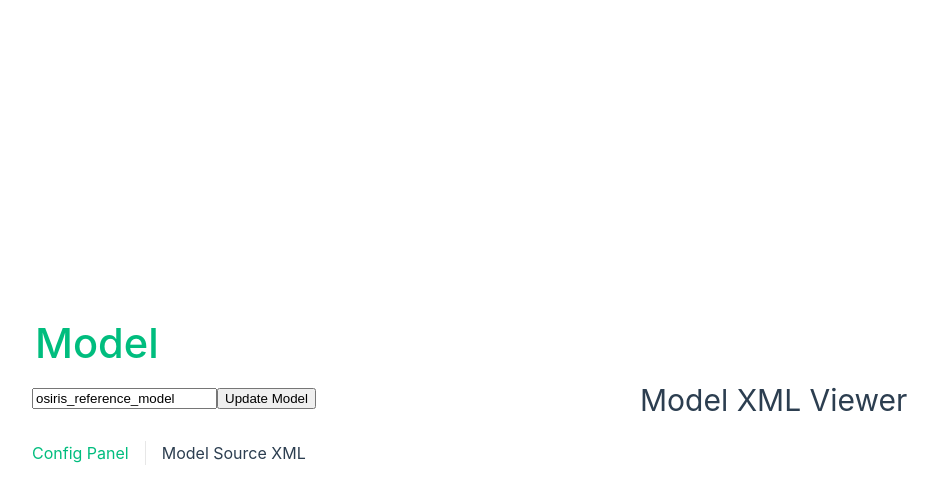
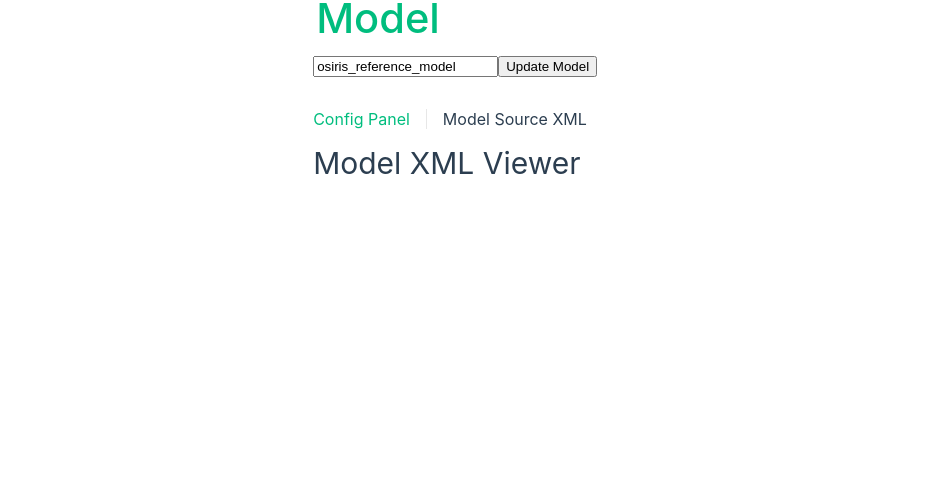
Before and after one commit to cosmoBots/porisViewer, a Vue app: page /xml in a window 1280 px wide. Shown: the top 502 px of the page, without its empty margins (0-938 px from the left). Built offline with nearby package versions, Linux system fonts and the light colour scheme.

Commit message:
Improving integration and styles

```diff
--- a/src/App.vue
+++ b/src/App.vue
@@ -1,7 +1,7 @@
 <template>
   <header>
     <div class="wrapper">
-      <modelSelector v-if="!remoteModel"  />
+      <modelSelector  />
 
       <nav>
         <RouterLink :to="{ name: 'config' }">Config Panel</RouterLink>
@@ -34,7 +34,9 @@
 <script setup>
 import { RouterLink, RouterView } from 'vue-router'
 import modelSelector from './components/ModelSelector.vue'
+
 let remoteModel = false
+//let thiskey = "1234"
 try {
   thiskey;
   remoteModel = true
@@ -47,8 +49,8 @@ try {
 
 <style scoped>
 header {
-  line-height: 1.5;
-  max-height: 100vh;
+  /*line-height: 1.5;
+  max-height: 100vh;*/
 }
 
 .logo {
@@ -83,7 +85,7 @@ nav a:first-of-type {
 
 @media (min-width: 1024px) {
   header {
-    display: flex;
+    /*display: flex;*/
     place-items: center;
     padding-right: calc(var(--section-gap) / 2);
   }
--- a/src/assets/base.css
+++ b/src/assets/base.css
@@ -59,13 +59,13 @@
 }
 
 body {
-  min-height: 100vh;
+  /* min-height: 100vh; */
   color: var(--color-text);
   background: var(--color-background);
   transition:
     color 0.5s,
     background-color 0.5s;
-  line-height: 1.6;
+  /* line-height: 1.6;*/
   font-family:
     Inter,
     -apple-system,
--- a/src/assets/main.css
+++ b/src/assets/main.css
@@ -1,8 +1,8 @@
 @import './base.css';
 
 #app {
-  max-width: 1280px;
-  margin: 0 auto;
+  /* max-width: 1280px; */
+  /* margin: 0 auto; */
   padding: 2rem;
   font-weight: normal;
 }
@@ -23,13 +23,13 @@ a,
 
 @media (min-width: 1024px) {
   body {
-    display: flex;
+    /*display: flex;*/
     place-items: center;
   }
 
   #app {
-    display: grid;
-    grid-template-columns: 1fr 1fr;
+    /* display: grid;
+    grid-template-columns: 1fr 1fr;*/
     padding: 0 2rem;
   }
 }
--- a/src/components/ModelSelector.vue
+++ b/src/components/ModelSelector.vue
@@ -1,5 +1,5 @@
 <template>
-  <div class="greetings">
+  <div class="greetings" v-if="!remoteModel">
     <h1 class="green">Model</h1>
 
     <input v-model="modelName" />
@@ -19,9 +19,13 @@ const updateModel = () => {
   store.loadModel(modelName.value)
 }
 
+let remoteModel = false;
+//let thiskey = "1234"
 try {
   thiskey;
   store.loadModelURL(thiskey)
+  remoteModel = true
+
 }
 catch (e) {
   if (e.name == "ReferenceError") {
--- a/src/router/index.js
+++ b/src/router/index.js
@@ -2,6 +2,7 @@ import { createRouter, createWebHistory } from 'vue-router'
 import ConfigPanelView from '../views/ConfigPanelView.vue'
 
 let remoteModel = false
+//let thiskey = "1234"
 try {
   thiskey;
   remoteModel = true
--- a/src/views/ModelXMLView.vue
+++ b/src/views/ModelXMLView.vue
@@ -20,7 +20,7 @@ const xmlModel = computed(() => store.xmlModel)
 @media (min-width: 1024px) {
   .about {
     min-height: 100vh;
-    display: flex;
+    /*display: flex;*/
     align-items: center;
   }
 }
```
